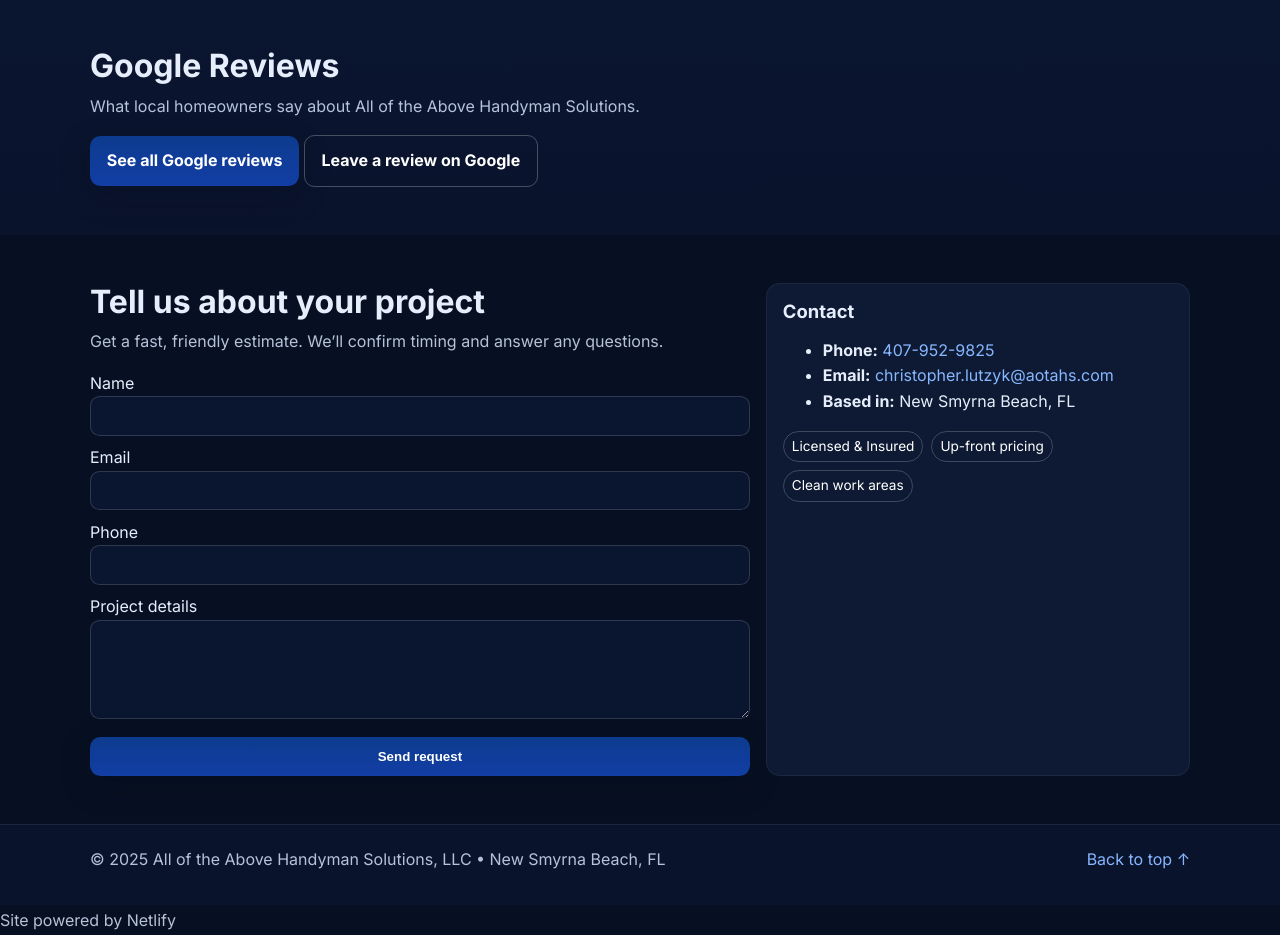
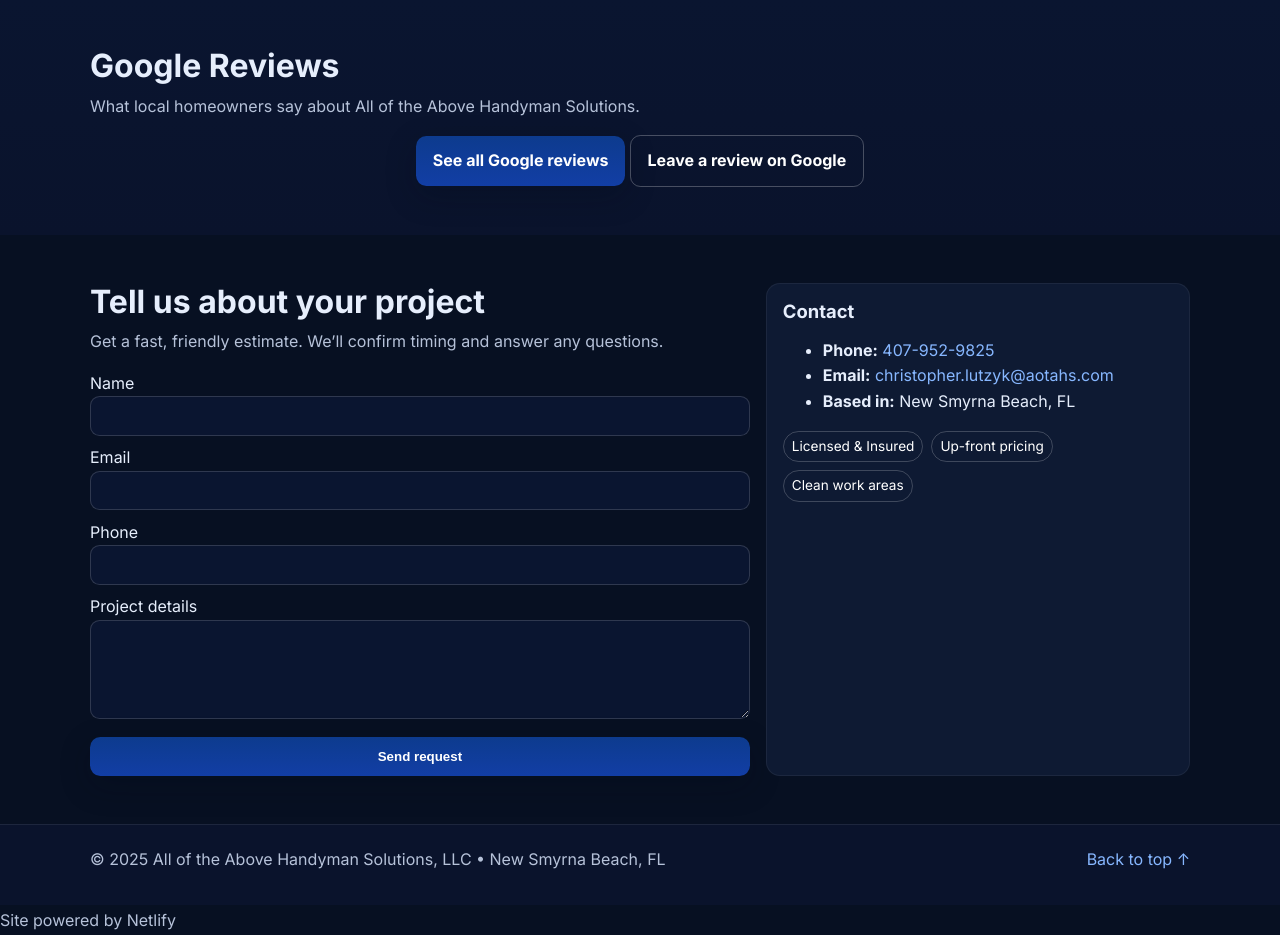
Before and after one commit to clutzyk/aotahs, a plain HTML site: page index.html in a window 1280 px wide. Shown: the part 2300-3235 px from the top of the page. Drawn offline with Linux system fonts and the light colour scheme.

Commit message:
Update index.html
Signed-off-by: clutzyk <76859404+clutzyk@users.noreply.github.com>

```diff
--- a/index.html
+++ b/index.html
@@ -184,8 +184,24 @@
   <div class="elfsight-app-2062ff71-dff6-492e-bf4c-612431caa41d" data-elfsight-app-lazy></div>
 </div>
           <!-- Replace the links below with your Google review and review-request links (g.page/r/...) -->
-          <a class="btn" href="#" aria-label="Open Google reviews">See all Google reviews</a>
-          <a class="btn btn-ghost" href="#" aria-label="Leave a Google review">Leave a review on Google</a>
+ <div class="center" style="margin-top:14px">
+  <!-- Opens your public reviews list -->
+  <a class="btn"
+     href="https://g.page/r/XXXXXXXXXXXX/review"
+     target="_blank" rel="noopener"
+     aria-label="Open our Google reviews">
+     See all Google reviews
+  </a>
+
+  <!-- Opens the write-a-review dialog -->
+  <a class="btn btn-ghost"
+     href="https://search.google.com/local/writereview?placeid=YOUR_PLACE_ID"
+     target="_blank" rel="noopener"
+     aria-label="Leave a Google review">
+     Leave a review on Google
+  </a>
+</div>
+
         </div>
       </div>
     </section>
```
